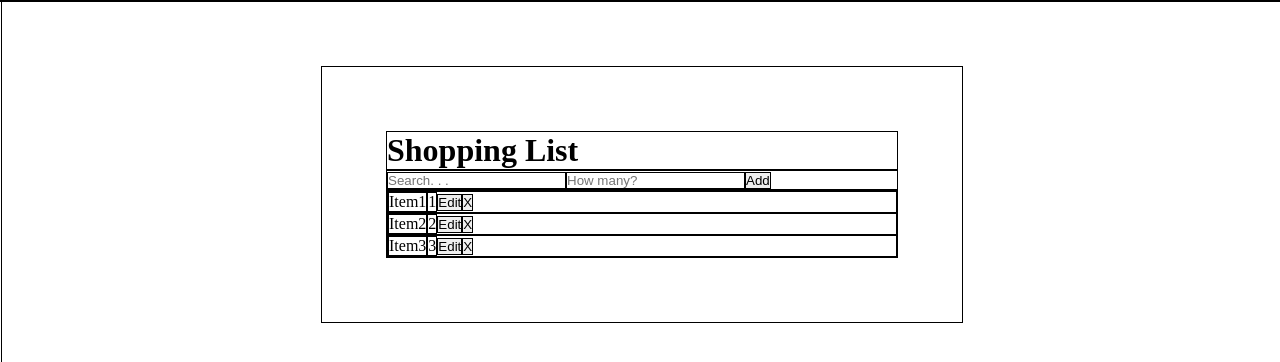
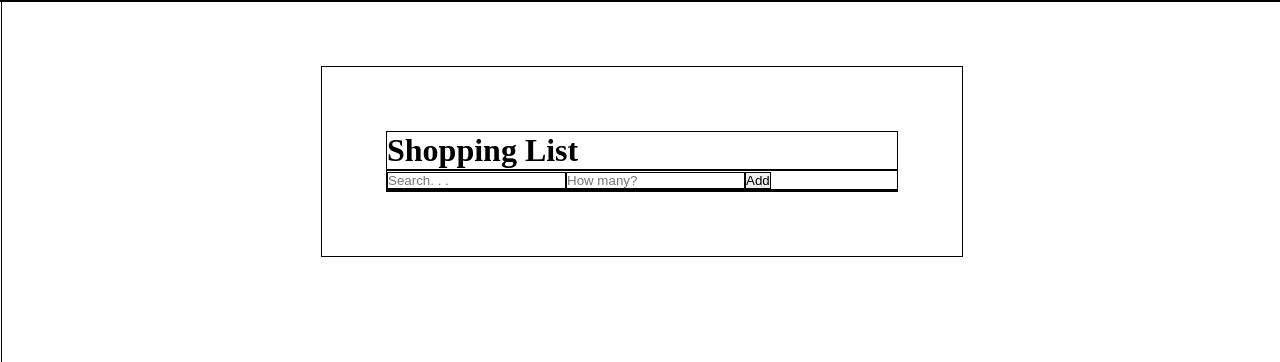
Before and after one commit to ChristianHarris-1/react-projects, a React (Vite) app in the folder shopping-list/: page / in a window 1280 px wide. Shown: the top 362 px of the page. Built offline with nearby package versions, Linux system fonts and the light colour scheme.

Commit message:
Creating shoppingList and searchInput states for managing user interactions then passing them as props to the respective child components.

```diff
--- a/shopping-list/src/App.jsx
+++ b/shopping-list/src/App.jsx
@@ -1,39 +1,44 @@
-import { useState } from 'react'
+import * as React from 'react';
 import './App.css'
 
+// {itemName:, itemQuantity:}
+
 function App() {
+  const [shoppingList, setShoppingList] = React.useState([]);
+  const [searchInput, setSearchInput] = React.useState("");
+
   return (
     <>
       <h1 className="title">Shopping List</h1>
-      <SearchBar/>
-      <ShoppingList/>
+      <SearchBar searchInput={searchInput}/>
+      <ShoppingList shoppingList={shoppingList}/>
     </>
   )
 };
 
-const SearchBar = () => (
+const SearchBar = ({searchInput}) => (
   <form className="search">
-    <input type="text" className="searchInput" placeholder="Search. . ."/>
-    <input type="text" className="quantityInput" placeholder="How many?" default={1}/>
+    <input type="text" className="searchInput" placeholder="Search. . ." value={searchInput}/>
+    <input type="text" className="quantityInput" placeholder="How many?"/>
     <button type="submit" className="addButton">Add</button>
   </form>
 );
 
-const ShoppingList = () => (
-  <div className="shoppingList">
-    <ListItem itemName="Item1" quantity="1"/>
-    <ListItem itemName="Item2" quantity="2"/>
-    <ListItem itemName="Item3" quantity="3"/>
-  </div>
+const ShoppingList = ({shoppingList}) => (
+  <ul className="shoppingList">
+    {shoppingList.map((listItem) => {
+      <ListItem itemName={listItem.itemName} quantity={listItem.quantity}/>
+    })}
+  </ul>
 );
 
 const ListItem = ({itemName, quantity}) => (
-  <div className="listItem">
+  <li className="listItem">
     <p className="itemName">{itemName}</p>
     <p className="itemQuantity">{quantity}</p>
     <button className="editButton">Edit</button>
     <button className="removeButton">X</button>
-  </div>
+  </li>
 );
 
 export default App
```
